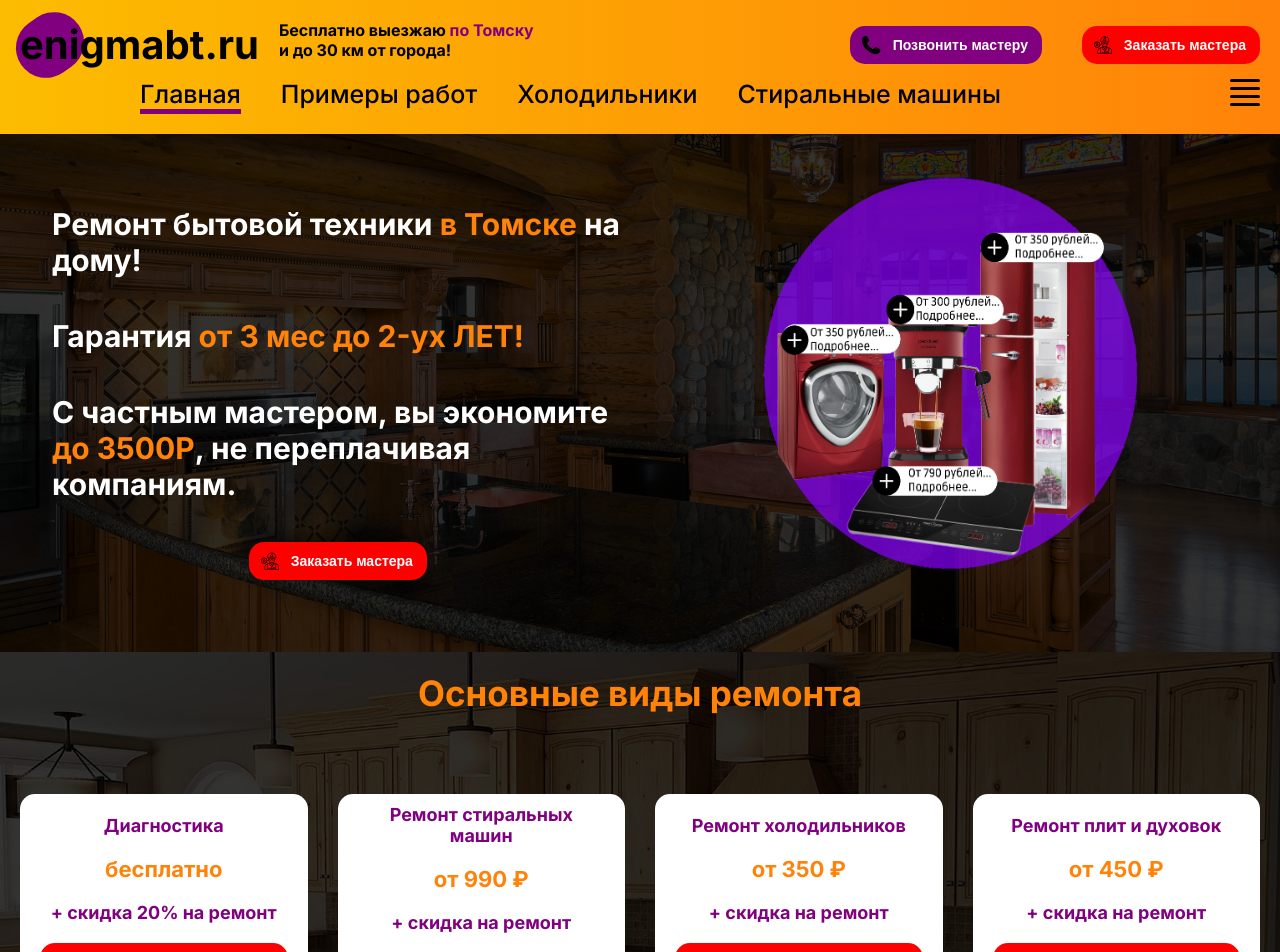
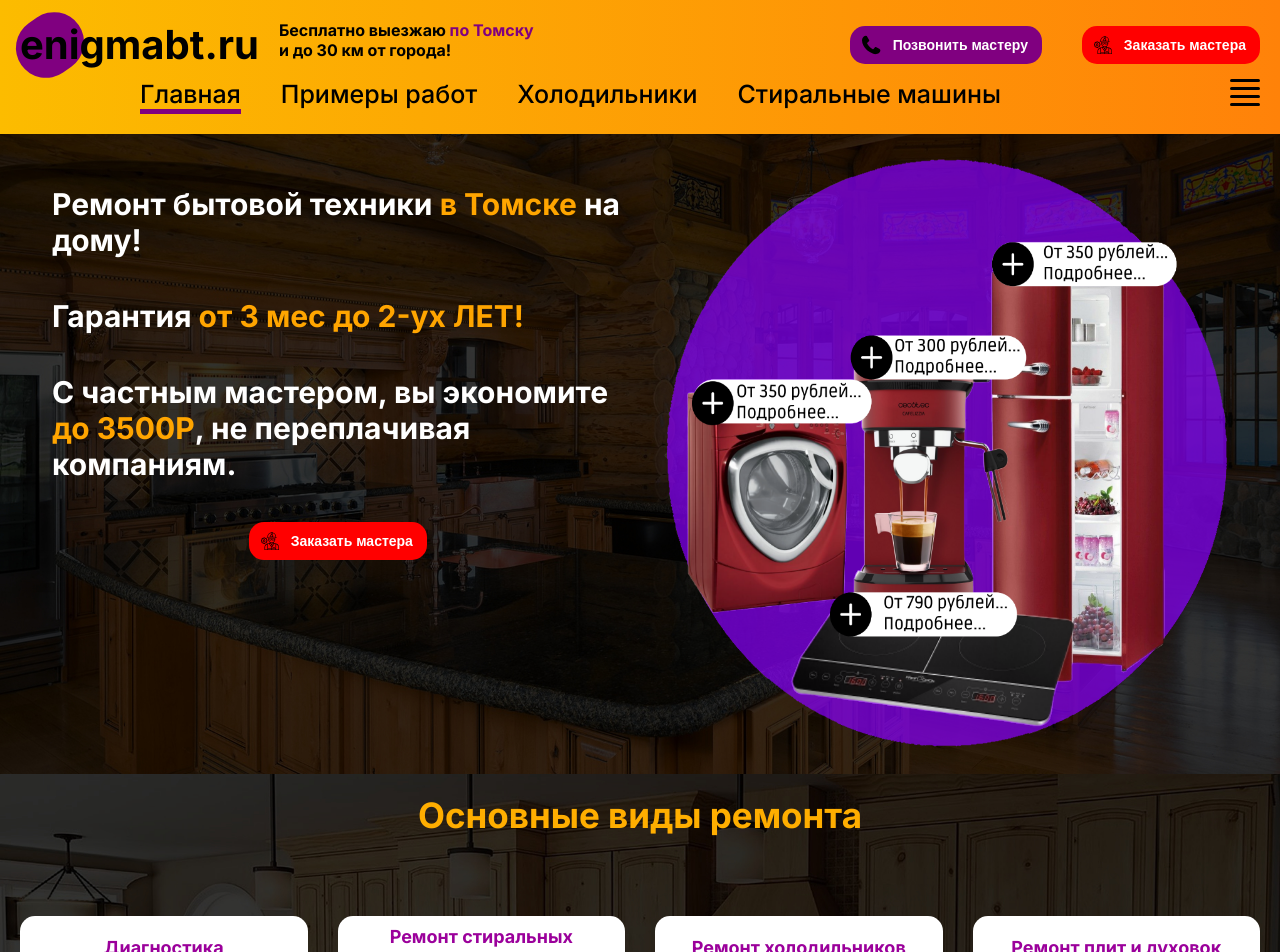
Before and after one commit to 02sorik/united100, a Next.js app: page / in a window 1280 px wide. Shown: the top 952 px of the page. Built offline with nearby package versions, Linux system fonts and the light colour scheme.

Commit message:
correct8

```diff
--- a/app/styles/home.module.scss
+++ b/app/styles/home.module.scss
@@ -1,8 +1,8 @@
 @import "responsive.module";
 
 .header__block {
-  padding-top: 40px;
-  padding-bottom: 40px;
+  padding-top: 20px;
+  padding-bottom: 20px;
   background-image: url("../images/derevyannaya-kuxnya-kak-iz-zhurnala.jpg");
   background-position: center;
   background-repeat: no-repeat;
@@ -23,8 +23,8 @@
         margin-top: 20px;
       }
       .imagesrc {
-        max-width: 400px;
-        max-height: 400px;
+        max-width: 600px;
+        max-height: 600px;
         @media (max-width: 428px) {
           max-width: 300px;
           max-height: 300px;
@@ -39,7 +39,7 @@
     .title {
       font-size: 30px;
       .organe {
-        color: rgba(255,130,9,1);
+        color: rgb(255, 165, 0);
       }
     }
     .order {
--- a/app/styles/repairtypes.module.scss
+++ b/app/styles/repairtypes.module.scss
@@ -12,7 +12,7 @@
   padding-bottom: 100px;
   .repair__title {
     font-size: 35px;
-    color: rgba(255,130,9,1);
+    color: rgb(255, 174, 0);
     margin-top: 20px;
     margin-bottom: 80px;
     text-align: center;
@@ -49,17 +49,17 @@
       }
 
       .repair__text {
-        color: purple;
+        color: #9b009b;
         font-size: 18px;
         font-weight: bold;
       }
       .repair__price {
-        color: rgba(255,130,9,1);
+        color: rgb(255, 151, 0);
         font-size: 22px;
         font-weight: bold;
       }
       .repair__bonus {
-        color: purple;
+        color: #a200a2;
         font-size: 18px;
         font-weight: bold;
       }
```
